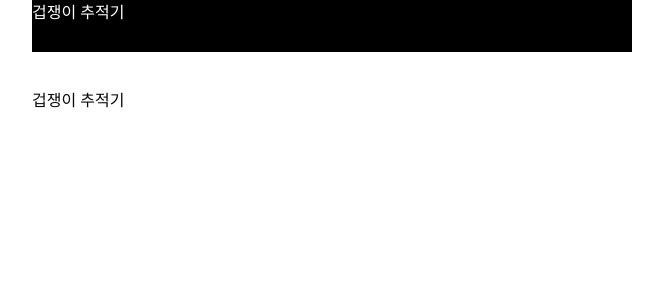
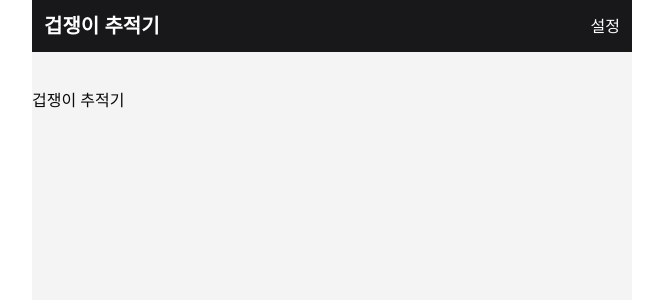
Before and after one commit to jong-k/coward-tracker-client, a Next.js app: page / in a window 1280 px wide. Shown: the top 300 px of the page, without its empty margins (308-971 px from the left). Built offline with nearby package versions, Linux system fonts and the light colour scheme.

Commit message:
chore: eslint tailwind plugin 설치

```diff
--- a/package.json
+++ b/package.json
@@ -27,6 +27,7 @@
     "eslint-config-next": "14.2.13",
     "eslint-config-prettier": "^9.1.0",
     "eslint-plugin-prettier": "^5.2.1",
+    "eslint-plugin-tailwindcss": "^3.17.4",
     "postcss": "^8",
     "prettier": "^3.3.3",
     "prettier-plugin-tailwindcss": "^0.6.8",
--- a/src/components/base/Container.tsx
+++ b/src/components/base/Container.tsx
@@ -1,5 +1,3 @@
 export default function Container({ children }: { children: React.ReactNode }) {
-  return (
-    <div className="mx-auto min-h-screen max-w-[600px] bg-background">{children}</div>
-  );
+  return <div className="mx-auto min-h-screen max-w-[600px] bg-zinc-100">{children}</div>;
 }
--- a/src/components/base/GNB.tsx
+++ b/src/components/base/GNB.tsx
@@ -1,3 +1,17 @@
+"use client";
+import Link from "next/link";
+
 export default function GNB() {
-  return <nav className="h-gnb bg-black text-white">겁쟁이 추적기</nav>;
+  return (
+    <nav className="flex h-gnb items-center justify-between bg-primary px-3 text-white">
+      <Link href="/">
+        <span className="text-xl font-semibold">겁쟁이 추적기</span>
+      </Link>
+      <div>
+        <div className="cursor-pointer" onClick={() => alert("기능 준비중")}>
+          설정
+        </div>
+      </div>
+    </nav>
+  );
 }
```
Also changed, not shown: .eslintrc.json, 1 other file (tests, documents, lock files or other folders).
